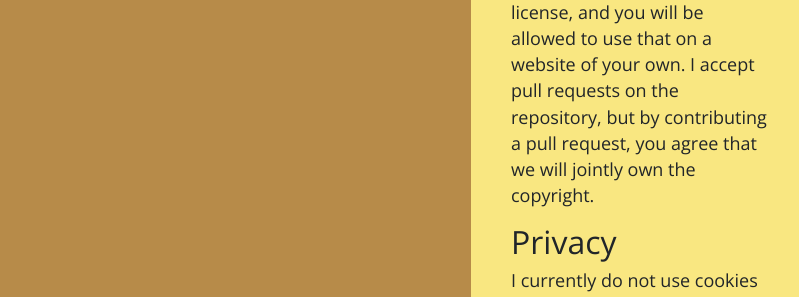
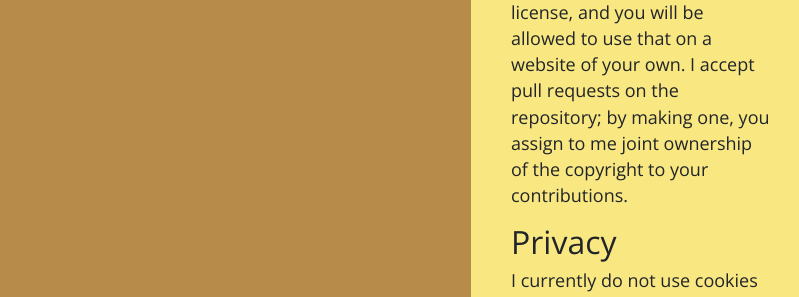
Before and after one commit to aidan-fitz/aidan-fitz.com, a Jekyll site: the page built from notices.md, in a window 1280 px wide and 1335 px high. Shown: the part 457-754 px from the top of the window, without its empty margins (9-808 px from the left). Built offline with Jekyll 4.4.1, drawn with Linux system fonts in a browser that asks for light colours; nearby versions of some CDN libraries; some of the changed text lies outside the part shown.

Commit message:
Simplify legal stuff

```diff
--- a/notices.md
+++ b/notices.md
@@ -9,7 +9,7 @@ title: Notices
 
 &copy; 2018 Aidan Fitzgerald
 
-The source code for this website is available [on GitHub](https://github.com/aidan-fitz/aidan-fitz.com). You may fork, modify, or run the codebase on a private web server for experimental and testing purposes, but you may not deploy it publicly. In the future, I plan to publish the site theme under an open license, and you will be allowed to use that on a website of your own. I accept pull requests on the repository, but by contributing a pull request, you agree that we will jointly own the copyright.
+The source code for this website is available [on GitHub](https://github.com/aidan-fitz/aidan-fitz.com). You may fork, modify, or run the codebase on a private web server for experimental and testing purposes, but you may not deploy it publicly. In the future, I plan to publish the site theme under an open license, and you will be allowed to use that on a website of your own. I accept pull requests on the repository; by making one, you assign to me joint ownership of the copyright to your contributions.
 
 ## Privacy
 
```
